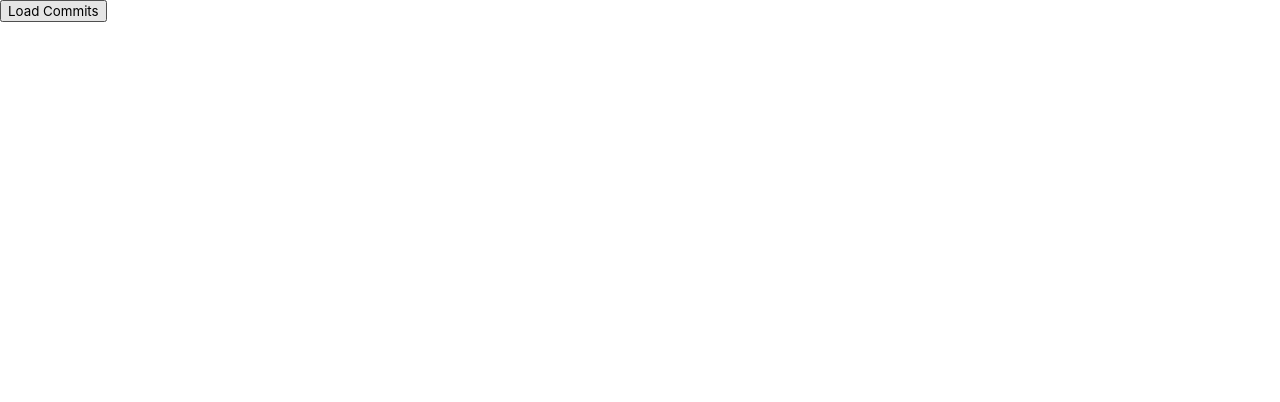
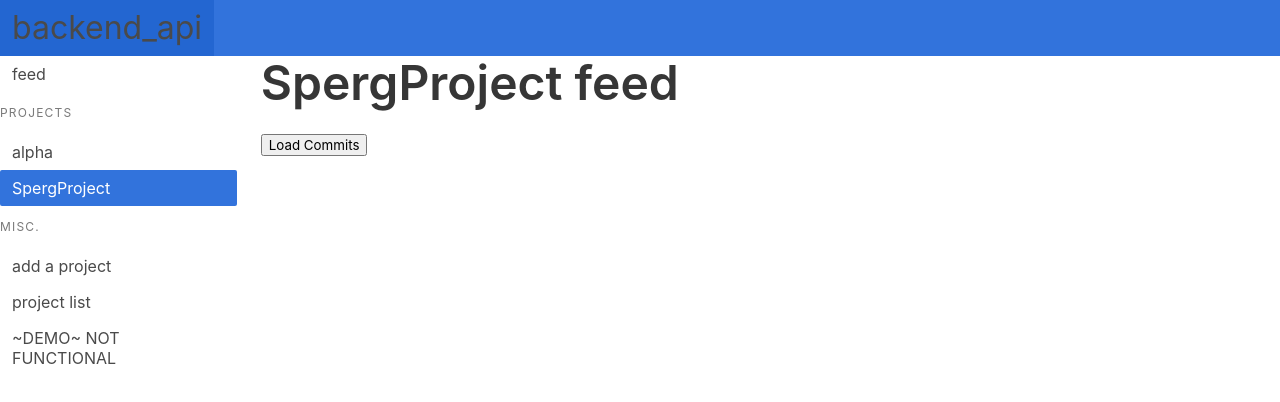
Before and after one commit to russiantux/backend_api, a plain HTML site: page index.html in a window 1280 px wide. Drawn offline with nearby package versions, Linux system fonts and the light colour scheme.

Commit message:
prototyping the UI, none of the UI works atm

```diff
--- a/index.html
+++ b/index.html
@@ -21,7 +21,7 @@
        var demoVar = document.getElementById("demo");
       //document.getElementById("demo").innerHTML = this.responseText;
 
-      txt += "<table class='table is-striped'>"
+      txt += "<table class='table is-striped is-fullwidth'>"
       txt += "<tr><th>committer</th><th>repo</th><th>commit messege</th></tr>"
     for (x in gCommits) {
       txt += "<tr><td>" + gCommits[x].committer.login +  "</td><td>"  + gRepoN + "</td><td>"  + gCommits[x].commit.message + "</td></tr>";
@@ -46,8 +46,58 @@
 }
         </script>
 
+<nav class="navbar is-link" role="navigation" aria-label="main navigation">
+    <div class="navbar-brand">
+      <a class="navbar-item" href="#">
+          <h3 class="subtitle is-3">backend_api</h3>
+      </a>
+
+      <a role="button" class="navbar-burger" aria-label="menu" aria-expanded="false">
+        <span aria-hidden="true"></span>
+        <span aria-hidden="true"></span>
+        <span aria-hidden="true"></span>
+      </a>
+    </div>
+  </nav>
+
+  <div class="columns">
+    <div class="column is-one-fifths">
+
+
+      <aside class="menu">
+        <ul class="menu-list">
+          <li><a>feed</a></li>
+
+        </ul>
+        <p class="menu-label">
+          projects
+        </p>
+        <ul class="menu-list">
+          <li><a>alpha</a></li>
+          <li>
+            <a class="is-active">SpergProject</a>
+          </li>
+
+        </ul>
+        <p class="menu-label">
+          misc.
+        </p>
+        <ul class="menu-list">
+          <li><a>add a project</a></li>
+          <li><a>project list</a></li>
+          <li><a>~DEMO~ NOT FUNCTIONAL</a></li>
+        </ul>
+      </aside>
+    </div>
+    <div class="column is-four-fifths">
+        <h1 class="title is-1">SpergProject feed</h1>
         <button onclick="loadCommits()">Load Commits</button>
-        <br>
         <span id="demo"></span>
+
+    </div>
+
+
+  </div>
+
     </body>
 </html>
```
